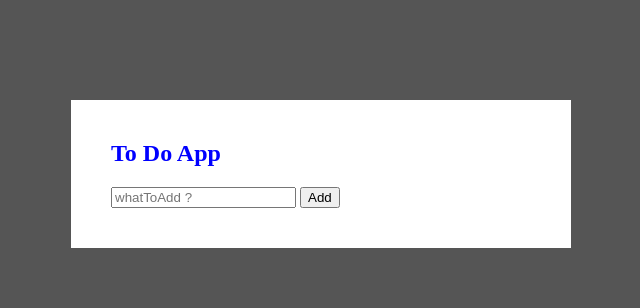
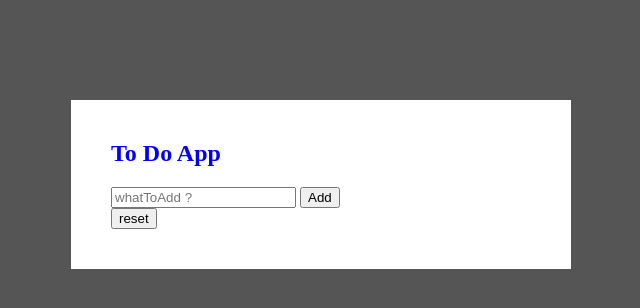
Before and after one commit to Gromuf/projectToDo3wa, a plain HTML site: page index.html in a window 1280 px wide. Shown: the whole page, without its empty margins (319-959 px from the left). Drawn offline with Linux system fonts and the light colour scheme.

Commit message:
reset button

```diff
--- a/index.html
+++ b/index.html
@@ -19,6 +19,7 @@
                 <button onclick="addTodo()">Add</button>
             </div>
             <ul id="listContainer"></ul>
+            <button onclick="resetApp()">reset</button>
         </div>
     </div>
 
--- a/index.js
+++ b/index.js
@@ -35,4 +35,8 @@ function saveState() {
 function display() {
     listContainer.innerHTML = localStorage.getItem("state")
 }
+function resetApp() {
+    listContainer.innerHTML = ""
+    saveState()
+}
 display()
```
